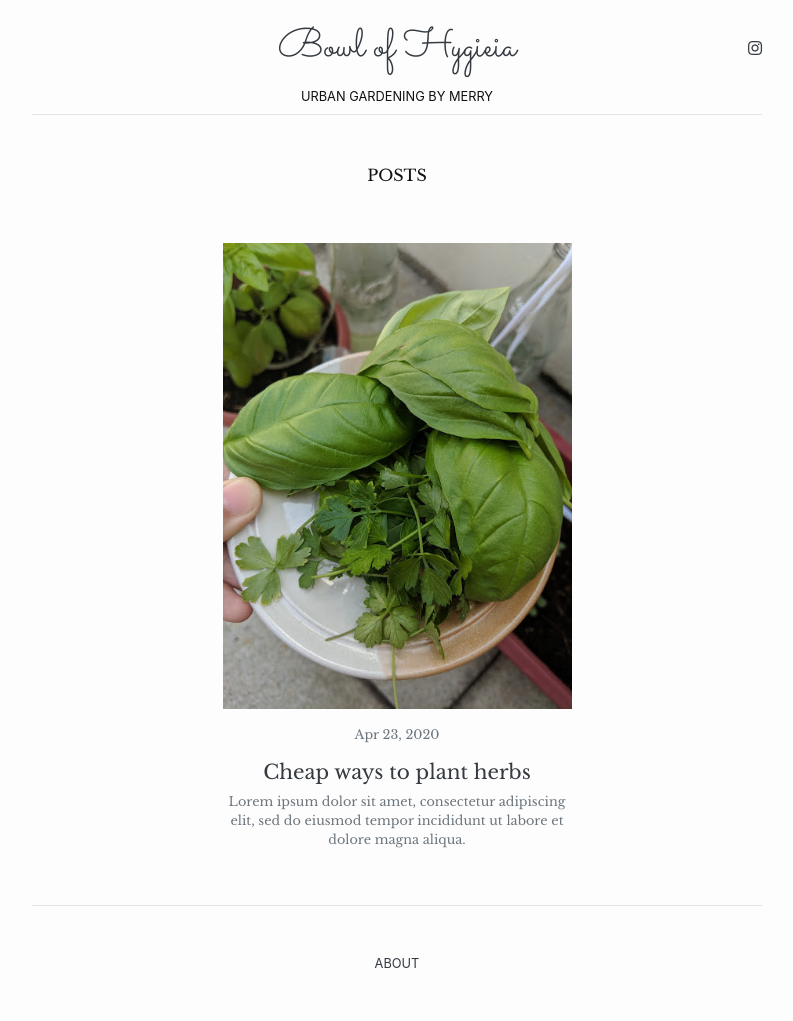
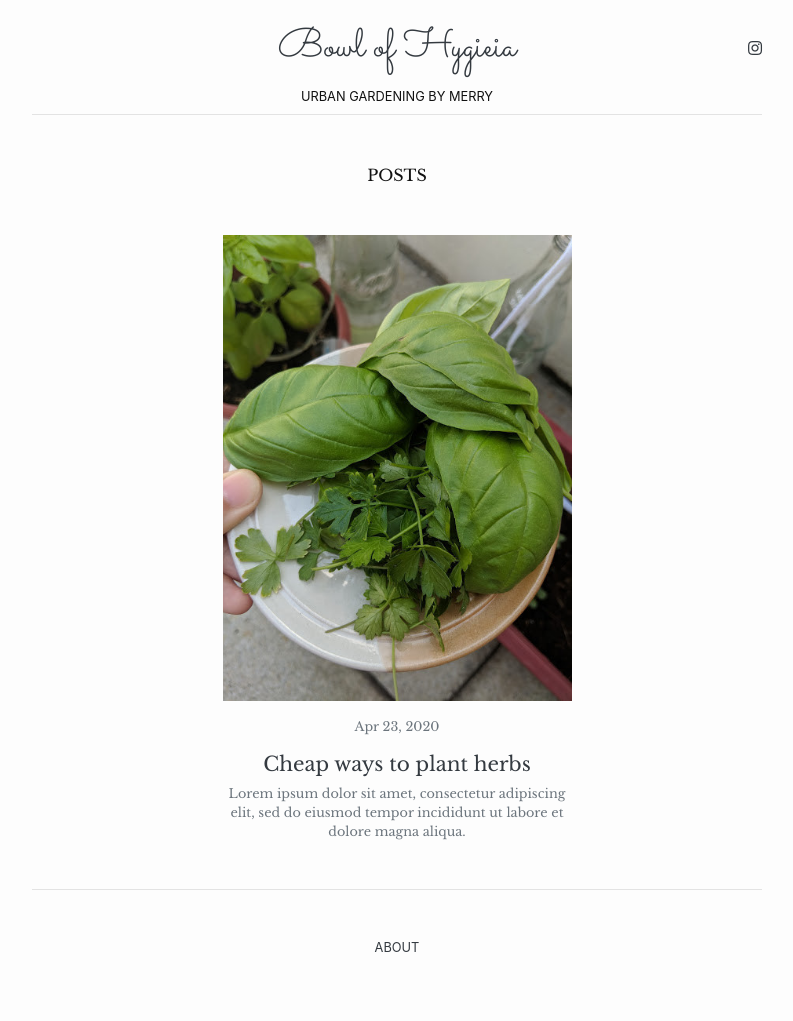
Before and after one commit to ToshiWasabi/Toshi, a Jekyll site: the page built from index.md, in a window 1280 px wide. Shown: the whole page, without its empty margins (243-1036 px from the left). Built offline with Jekyll 4.4.1, drawn with Linux system fonts in a browser that asks for light colours; nearby versions of some CDN libraries.

Commit message:
Fixed top margin

```diff
--- a/_layouts/home.html
+++ b/_layouts/home.html
@@ -15,7 +15,7 @@ layout: default
       </div>
       <div class="d-flex flex-wrap justify-content-center">
         {%- for post in site.posts -%}
-        <div style="width: 50%;" class="p-2">
+        <div style="width: 50%;" class="px-2">
           <div class="position-relative" style="padding-bottom: 133.333%;">
             <div class="position-absolute" style="right:0; left:0; top:0; bottom:0;">
               <a href="{{ post.url | relative_url }}">
```
